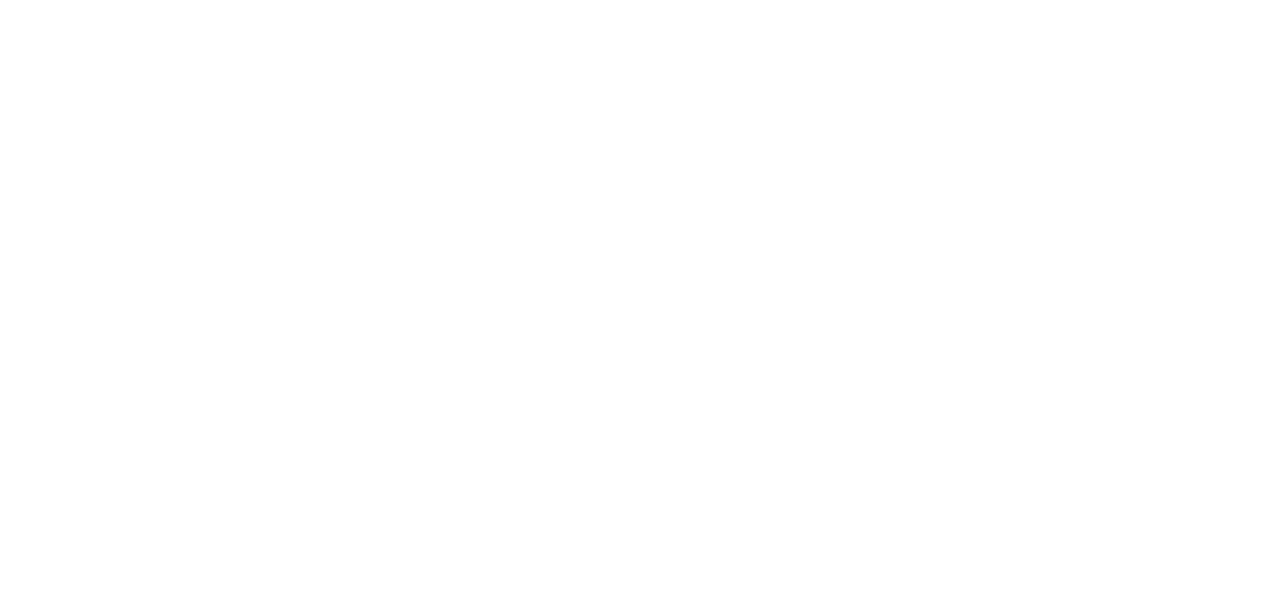
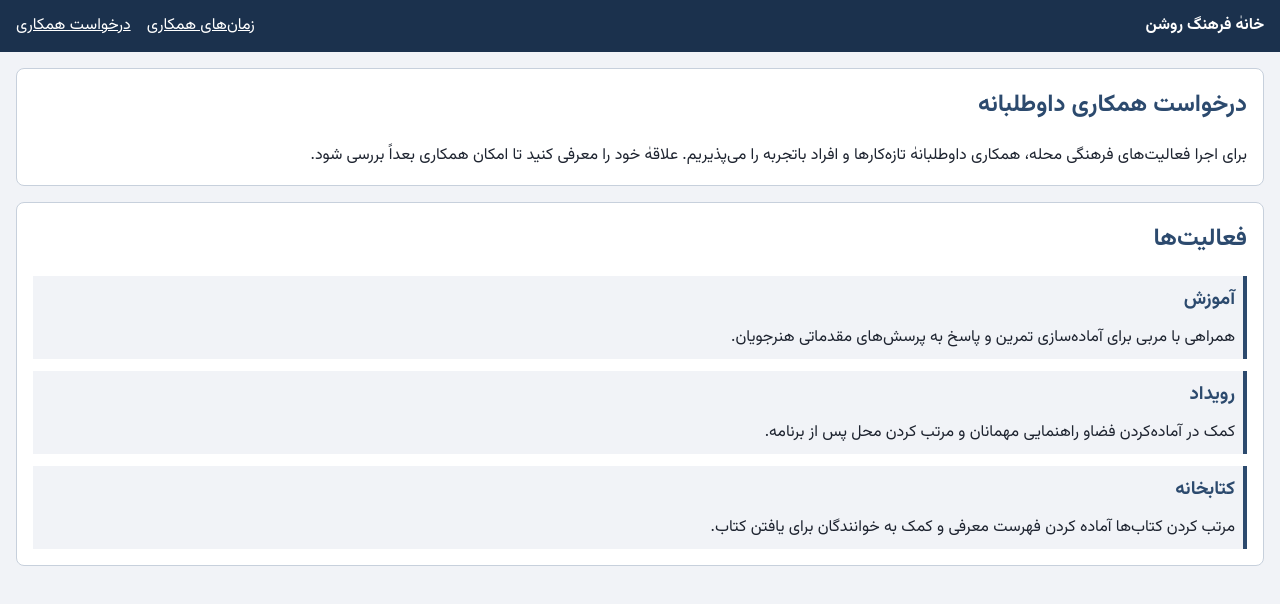
Before and after one commit to Sorox0/w4hw1-Volunteer-Collaboration-Request, a plain HTML site: page index.html in a window 1280 px wide. Drawn offline with Linux system fonts and the light colour scheme.

Commit message:
Feat: Hero / Activities

```diff
--- a/index.html
+++ b/index.html
@@ -4,8 +4,48 @@
     <meta charset="UTF-8">
     <meta name="viewport" content="width=device-width, initial-scale=1.0">
     <title>Volunteer Collaboration Request</title>
+    <link rel="stylesheet" href="styles.css">
+    <link rel="preconnect" href="https://fonts.googleapis.com">
+    <link rel="preconnect" href="https://fonts.gstatic.com" crossorigin>
+    <link href="https://fonts.googleapis.com/css2?family=Vazirmatn:wght@100..900&display=swap" rel="stylesheet">
 </head>
 <body>
+    <header class="header">
+        <div class="logo"><span>خانهٰ فرهنگ روشن</span></div>
+        <nav class="navbar">
+            <a href="" class="navbar-link">زمان‌های همکاری</a>
+            <a href="" class="navbar-link">درخواست همکاری</a>
+        </nav>
+    </header>
 
+    <div class="main-wrapper">
+        <main class="main">
+            <section class="section hero" id="hero">
+                <h1 class="section-title">درخواست همکاری داوطلبانه</h1>
+                <p>برای اجرا فعالیت‌های فرهنگی محله، همکاری داوطلبانهٰ تازه‌کارها و افراد باتجربه را ‌می‌پذیریم. علاقهٰ خود را معرفی کنید تا امکان همکاری بعداً بررسی شود.</p>
+            </section>
+
+            <section class="section activities" id="activities">
+                <h2 class="section-title">فعالیت‌ها</h2>
+                <div class="act-card-wrapper">
+                    <div class="act-card">
+                        <h3 class="section-title">آموزش</h3>
+                        <p>همراهی با مربی برای آماده‌سازی تمرین و پاسخ به پرسش‌های مقدماتی هنرجویان. </p>
+                    </div>
+                    <div class="act-card">
+                        <h3 class="section-title">رویداد</h3>
+                        <p>کمک در آماده‌کردن فضاو راهنمایی مهمانان و مرتب کردن محل پس از برنامه. </p>
+                    </div>
+                    <div class="act-card">
+                        <h3 class="section-title">کتابخانه</h3>
+                        <p>مرتب کردن کتاب‌ها آماده کردن فهرست معرفی و کمک به خوانندگان برای یافتن کتاب. </p>
+                    </div>
+                </div>
+            </section>
+
+
+        </main>
+
+    </div>
 </body>
 </html>
--- /dev/null
+++ b/refrence.css
@@ -0,0 +1,36 @@
+colors:
+.test {color: #1b314d ;}
+/* main */
+
+.test {color: #dce6f1 ;}
+/* secondary */
+
+.test {color: #f1f3f7 ;}
+/* background */
+
+.test {color: #f8f1e6 ;}
+/* alert background */
+
+.test {color: #f4f6f9 ;}
+/* act-card background */
+
+.test {color: #b07a2a ;}
+/* alert bodrer left */
+
+.test {color: #e0c9a0 ;}
+/* alert border */
+
+.test {color: #1e2430 ;}
+/* text */
+
+.test {color: #5a6575 ;}
+/* secondary text */
+
+.test {color: #2c4a6e ;}
+/* title text */
+
+.test {color: #c7d0dc ;}
+/* border */
+
+.test {color: #fbfcfe ;}
+/* form input background */
--- a/styles.css
+++ b/styles.css
@@ -5,3 +5,98 @@
   padding: 0;
 
 }
+
+body {
+  font-family: "Vazirmatn", Tahoma, Arial, sans-serif;
+  line-height: 1.7;
+  background-color: #f1f3f7;
+}
+
+p {color: #1e2430 ;}
+
+/*<<<==============================================>>>*/
+/*<<<=================== header ===================>>>*/
+/*<<<==============================================>>>*/
+
+.header {
+  position: sticky;
+  z-index: 10;
+  top: 0;
+  display: flex;
+  justify-content: space-between;
+  align-items: center;
+  padding: .75rem 1rem;
+  background-color: #1b314d;
+  border-bottom: 1px solid #1b314d;
+}
+
+.navbar {
+  display: flex;
+  flex-direction: row;
+  align-items: center;
+  gap: 1rem;
+
+}
+
+.navbar-link {
+  color: #fff;
+}
+
+.navbar-link:hover {
+  text-shadow: 0 0 0.35px currentColor;
+}
+
+.logo {
+  color: #fff;
+  font-weight: bold;
+  /* temp logo*/
+}
+
+/*<<<============================================>>>*/
+/*<<<=================== Main ===================>>>*/
+/*<<<============================================>>>*/
+
+.main-wrapper {
+  padding: 1rem;
+}
+
+.main {
+  display: flex;
+  flex-direction: column;
+  gap: 1rem;
+}
+
+.section {
+  display: flex;
+  flex-direction: column;
+  gap: 1rem;
+
+  padding: 1rem;
+  background-color: #fff;
+  border: 1px solid #c7d0dc;
+  border-radius: .5rem;
+}
+
+.section-title {
+  color: #2c4a6e;
+}
+
+.main {}
+
+.activities {}
+
+.act-card-wrapper {
+  display: flex;
+  flex-direction: column;
+  gap: .75rem;
+}
+
+.act-card {
+  display: flex;
+  flex-direction: column;
+  gap: .5rem;
+
+  background-color: #f1f3f7;
+  border-right: 4px solid #2c4a6e;
+  padding: .5rem;
+}
```
